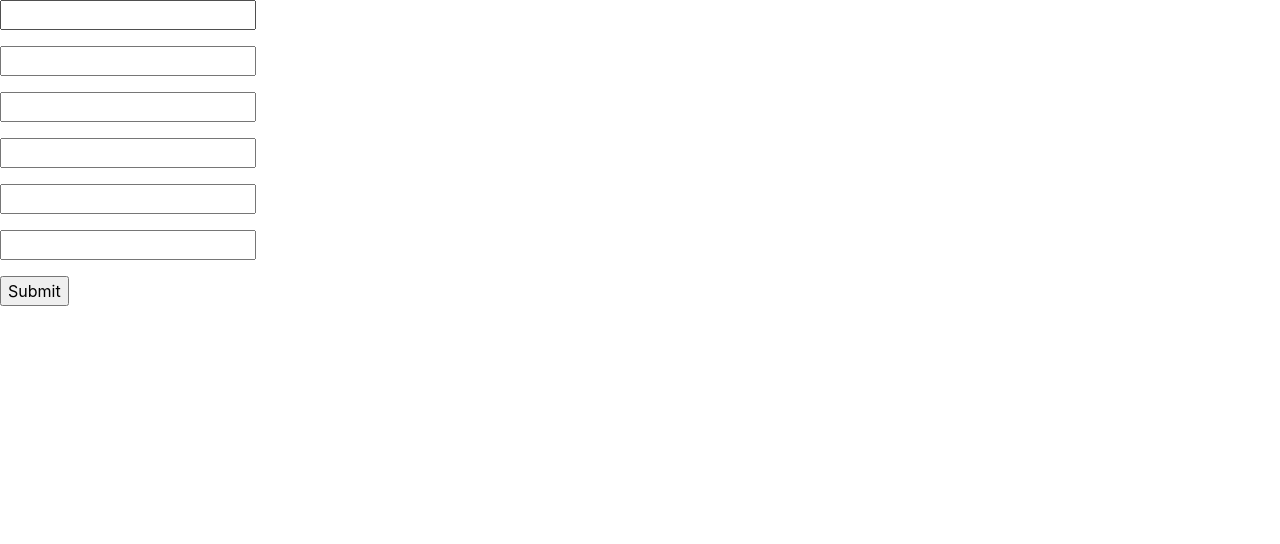
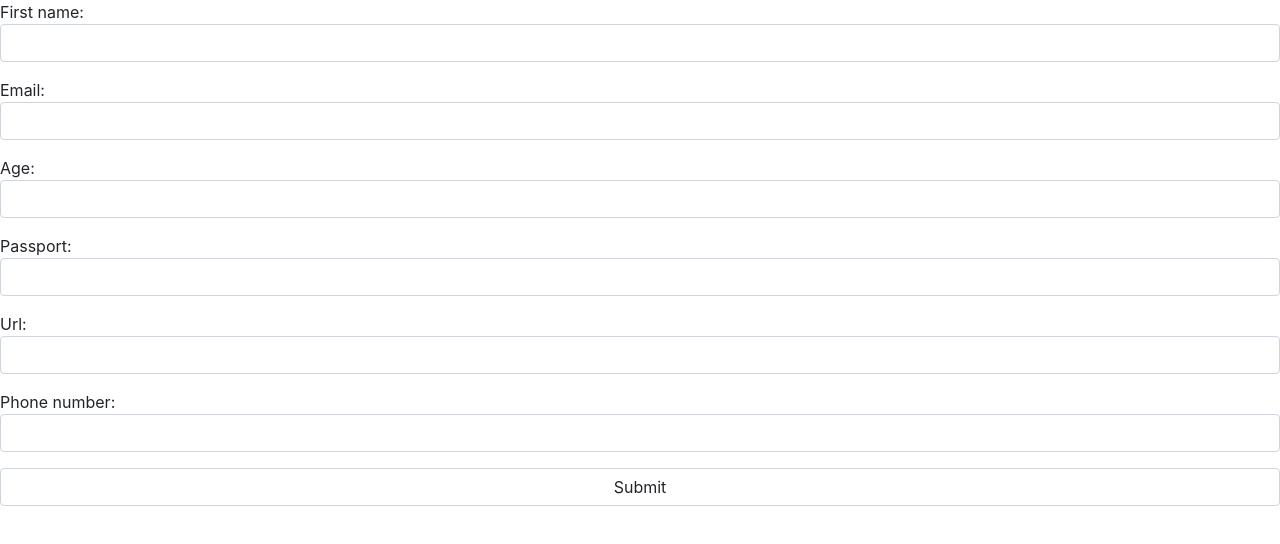
Before and after one commit to hatik92/AOByte-internship, a React (Create React App) app in the folder homework4/: page / in a window 1280 px wide. Shown: the top 544 px of the page. Built offline with nearby package versions, Linux system fonts and the light colour scheme; the HTML template or start-up script is replaced by a standard one.

Commit message:
form validate

```diff
--- a/homework4/src/form validation/FormCustom.jsx
+++ b/homework4/src/form validation/FormCustom.jsx
@@ -72,7 +72,7 @@ export class FormCustom extends Component {
         const element = errors[key];
         let errorMessages = ''
         for (let index = 0; index < element.length; index++) {
-          errorMessages += element[index]+', '
+          errorMessages += element[index]+' '
         }
         this.setState(state => ({
           error: {
@@ -88,17 +88,17 @@ export class FormCustom extends Component {
   render() {
     return <>
         <form onSubmit={this.validateHandler}>
-          <Input name='firstName' onChange={this.onChange} />
+          <Input name='firstName' onChange={this.onChange} label='First name:' />
           <ErrorMessage name='firstName' errors={this.state.error.firstName} />
-          <Email name='email' onChange={this.onChange} />
+          <Email name='email' onChange={this.onChange} label='Email:' />
           <ErrorMessage name='email' errors={this.state.error.email} />
-          <Numeric name='age' onChange={this.onChange} />
+          <Numeric name='age' onChange={this.onChange} label='Age:' />
           <ErrorMessage name='age' errors={this.state.error.age} />
-          <Passport name='passport' onChange={this.onChange} />
+          <Passport name='passport' onChange={this.onChange} label='Passport:' />
           <ErrorMessage name='passport' errors={this.state.error.passport} />
-          <Url name='website' onChange={this.onChange} />
+          <Url name='website' onChange={this.onChange} label='Url:' />
           <ErrorMessage name='website' errors={this.state.error.website} />
-          <PhoneNumbers name='phoneNumbers' onChange={this.onChange} />
+          <PhoneNumbers name='phoneNumbers' onChange={this.onChange} label='Phone number:' />
           <ErrorMessage name='phoneNumbers' errors={this.state.error.phoneNumbers} />
           <Button type='submit' />
         </form>
@@ -111,56 +111,62 @@ export default FormCustom
 const ErrorMessage = ({name, errors}) => {
   return (
     <>
-      <p name={name}>{errors}</p>
+      <p className='text-danger' name={name}>{errors}</p>
     </>
   )
 }
 
-const Input = ({name, onChange}) => {
+const Input = ({name, onChange, label}) => {
   return (
     <div>
-      <input name={name} onChange={onChange}/>
+      {label && <label for={name}>{label}</label> }
+      <input className='form-control' name={name} onChange={onChange}/>
     </div>
   )
 }
 
-const Numeric = ({name, onChange}) => {
+const Numeric = ({name, onChange, label}) => {
   return (
     <div>
-      <input type='number' name={name} onChange={onChange}/>
+      {label && <label for={name}>{label}</label> }
+      <input className='form-control' type='number' name={name} onChange={onChange}/>
     </div>
   )
 }
 
 
-const Email = ({name, onChange}) => {
+const Email = ({name, onChange, label}) => {
   return (
     <div>
-      <input type='text' name={name} onChange={onChange}/>
+      {label && <label for={name}>{label}</label> }
+      <input className='form-control' type='text' name={name} onChange={onChange}/>
     </div>
   )
 }
 
-const Passport = ({name, onChange}) => {
+const Passport = ({name, onChange, label}) => {
   return (
     <div>
-      <input type='text' name={name} onChange={onChange} />
+      {label && <label for={name}>{label}</label> }
+      <input className='form-control' type='text' name={name} onChange={onChange} />
     </div>
   )
 }
 
-const Url = ({name, onChange}) => {
+const Url = ({name, onChange, label}) => {
   return (
     <div>
-      <input type='text' name={name} onChange={onChange} />
+      {label && <label for={name}>{label}</label> }
+      <input className='form-control' type='text' name={name} onChange={onChange} />
     </div>
   )
 }
 
-const PhoneNumbers = ({name, onChange}) => {
+const PhoneNumbers = ({name, onChange, label}) => {
   return (
     <div>
-      <input type='text' name={name} onChange={onChange} />
+      {label && <label for={name}>{label}</label> }
+      <input className='form-control' type='text' name={name} onChange={onChange} />
     </div>
   )
 }
@@ -168,7 +174,7 @@ const PhoneNumbers = ({name, onChange}) => {
 const Button = ({type}) => {
   return (
     <div>
-      <input type={type}/>
+      <input className='form-control' type={type}/>
     </div>
   )
 }
```
